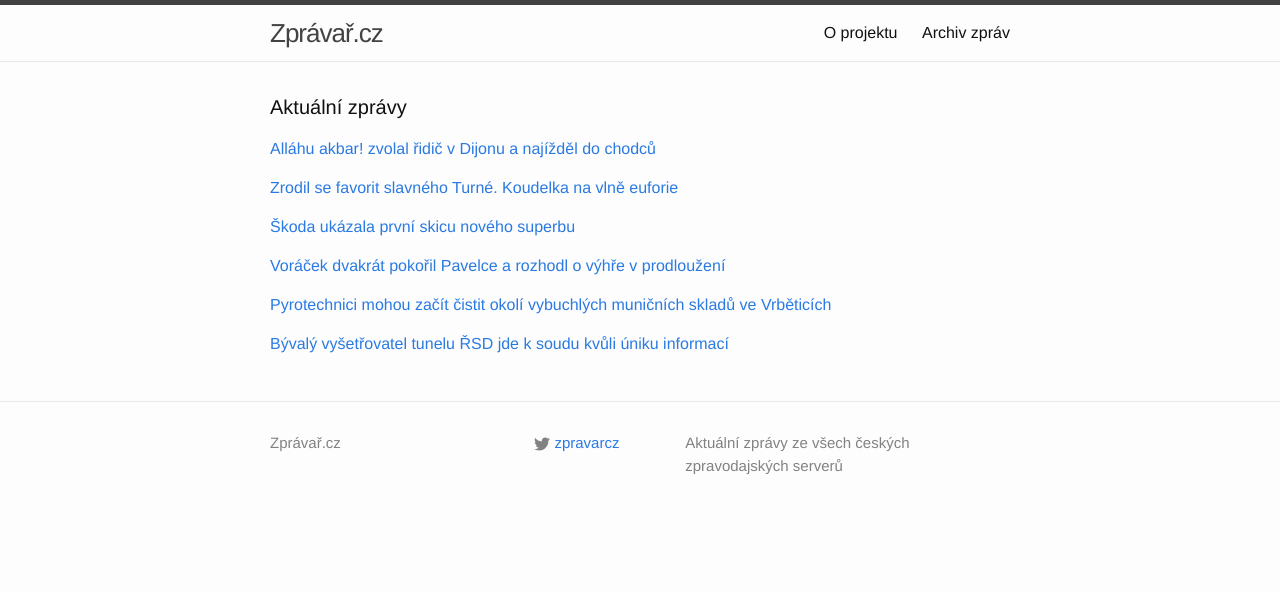
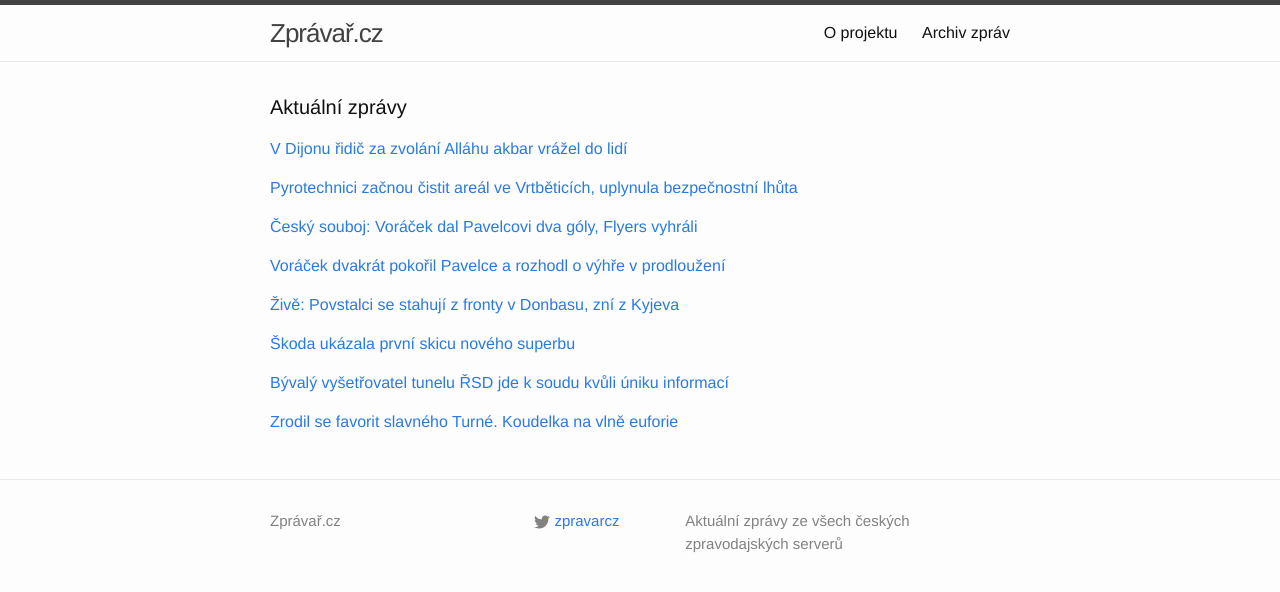
Before and after one commit to adliska/zpravar, a Jekyll site: the page built from index.html, in a window 1280 px wide. Shown: the top 592 px of the page. Built offline with Jekyll 4.4.1, drawn with Linux system fonts in a browser that asks for light colours; some of the changed lines change nothing that is shown.

Commit message:
zpravar news update

```diff
--- a/index.html
+++ b/index.html
@@ -5,28 +5,30 @@ layout: default
 <div class="home">
     <h1 class="page-heading">Aktuální zprávy</h1>
 
-<p><a href="javascript:;" onclick="toggle_visibility('zpravy0')">Alláhu akbar! zvolal řidič v Dijonu a najížděl do chodců</a></p>
+<p><a href="javascript:;" onclick="toggle_visibility('zpravy0')">V Dijonu řidič za zvolání Alláhu akbar vrážel do lidí</a></p>
 <div id="zpravy0" style="display:none">
 <ul>
+<li><a href=http://www.ceskatelevize.cz/ct24/svet/296192-v-dijonu-ridic-za-zvolani-allahu-akbar-vrazel-do-lidi/>V Dijonu řidič za zvolání Alláhu akbar vrážel do lidí - www.ceskatelevize.cz</a></li>
 <li><a href=http://echo24.cz/a/wPEwz>Alláhu akbar! zvolal řidič v Dijonu a najížděl do chodců - echo24.cz</a></li>
 <li><a href=http://www.lidovky.cz/ve-vychodni-francii-ridic-za-zvolani-allahu-akbar-vrazel-do-lidi-psx-/zpravy-svet.aspx?c=A141222_071233_ln_zahranici_mct>Ve východní Francii řidič za zvolání Alláhu akbar vrážel do lidí  - www.lidovky.cz</a></li>
 <li><a href=http://www.ceskatelevize.cz/ct24/svet/296192-ve-vychodni-francii-ridic-za-zvolani-allahu-akbar-vrazel-do-lidi/>Ve východní Francii řidič za zvolání Alláhu akbar vrážel do lidí - www.ceskatelevize.cz</a></li>
 <li><a href=http://zpravy.idnes.cz/ridic-ve-francii-srazel-lidi-na-chodniku-volal-allahu-akbar-pnr-/zahranicni.aspx?c=A141222_065728_zahranicni_skr>Řidič ve Francii provolával Alláhu akbar a srážel lidi na chodníku - zpravy.idnes.cz</a></li>
 <li><a href=http://zpravy.aktualne.cz/zahranici/dusevne-nemocny-ridic-najizdel-na-chodce-11-jich-zranil/r~394c8462899c11e49bec0025900fea04/>Duševně nemocný řidič najížděl na chodce, 11 jich zranil - zpravy.aktualne.cz</a></li>
 </ul>
-</div><p><a href="javascript:;" onclick="toggle_visibility('zpravy1')">Zrodil se favorit slavného Turné. Koudelka na vlně euforie</a></p>
+</div><p><a href="javascript:;" onclick="toggle_visibility('zpravy1')">Pyrotechnici začnou čistit areál ve Vrtběticích, uplynula bezpečnostní lhůta</a></p>
 <div id="zpravy1" style="display:none">
 <ul>
-<li><a href=http://sport.aktualne.cz/zrodil-se-favorit-slavneho-turne-koudelka-na-vlne-euforie/r~06a6aeac894c11e49e4b0025900fea04/>Zrodil se favorit slavného Turné. Koudelka na vlně euforie - sport.aktualne.cz</a></li>
-<li><a href=http://sport.aktualne.cz/nohy-se-mi-neklepaly-uzivam-si-to-tesi-koudelku/r~06a6aeac894c11e49e4b0025900fea04/>Nohy se mi neklepaly, užívám si to, těší Koudelku - sport.aktualne.cz</a></li>
-<li><a href=http://www.tyden.cz/rubriky/sport/zimni-sporty/famozni-koudelka-nechci-aby-ten-sen-skoncil-skoky-si-uzivam_328042.html>Famózní Koudelka: Nechci, aby ten sen skončil. Skoky si užívám - www.tyden.cz</a></li>
+<li><a href=http://www.denik.cz/z_domova/pyrotechnici-zacnou-cistit-areal-ve-vrtbeticich-uplynula-bezpecnostni2014.html>Pyrotechnici začnou čistit areál ve Vrtběticích, uplynula bezpečnostní lhůta - www.denik.cz</a></li>
+<li><a href=http://domaci.ihned.cz/c1-63290980-pyrotechnici-mohou-zacit-cistit-okoli-vybuchlych-municnich-skladu-ve-vrbeticich>Pyrotechnici mohou začít čistit okolí vybuchlých muničních skladů ve Vrběticích - domaci.ihned.cz</a></li>
+<li><a href=http://www.lidovky.cz/pyrotechnici-zacnou-cistit-areal-ve-vrbeticich-lhuta-uplynula-pvp-/zpravy-domov.aspx?c=A141222_073926_ln_domov_mct>Pyrotechnici začnou čistit areál ve Vrběticích, lhůta uplynula  - www.lidovky.cz</a></li>
+<li><a href=http://www.novinky.cz/domaci/357008-v-municnim-arealu-u-vrbetic-je-desaty-den-klid-pyrotechnici-ho-zacnou-cistit.html>V muničním areálu u Vrbětic je desátý den klid, pyrotechnici ho začnou čistit  - www.novinky.cz</a></li>
 </ul>
-</div><p><a href="javascript:;" onclick="toggle_visibility('zpravy2')">Škoda ukázala první skicu nového superbu</a></p>
+</div><p><a href="javascript:;" onclick="toggle_visibility('zpravy2')">Český souboj: Voráček dal Pavelcovi dva góly, Flyers vyhráli</a></p>
 <div id="zpravy2" style="display:none">
 <ul>
-<li><a href=http://www.novinky.cz/auto/356789-skoda-ukazala-prvni-skicu-noveho-superbu.html>Škoda ukázala první skicu nového superbu - www.novinky.cz</a></li>
-<li><a href=http://auto.idnes.cz/skici-nove-skody-superb-0s5-/ak_aktual.aspx?c=A141221_223207_ak_aktual_fdv>Škoda ukazuje nový superb na prvních skicách - auto.idnes.cz</a></li>
-<li><a href=http://auto.ihned.cz/novinky/c1-63288980-skoda-ukazala-novy-superb-zatim-jen-na-skice-a-zezadu>Škoda ukázala nový Superb. Zatím jen na skice a zezadu - auto.ihned.cz</a></li>
+<li><a href=http://www.tyden.cz/rubriky/sport/hokej/nhl/cesky-souboj-voracek-dal-pavelcovi-dva-goly-flyers-vyhrali_328047.html>Český souboj: Voráček dal Pavelcovi dva góly, Flyers vyhráli - www.tyden.cz</a></li>
+<li><a href=http://sport.aktualne.cz/voracek-exceluje-pavelcovi-dal-dva-goly-a-rozhodl-o-vyhre/r~770aea5689a011e4ab15002590604f2e/>Voráček exceluje, Pavelcovi dal dva góly a rozhodl o výhře - sport.aktualne.cz</a></li>
+<li><a href=http://www.sportovninoviny.cz/zpravy/voracek-dvakrat-pokoril-pavelce-a-rozhodl-o-vyhre-v-prodlouzeni/1161580>Voráček dvakrát pokořil Pavelce a rozhodl o výhře v prodloužení - www.sportovninoviny.cz</a></li>
 </ul>
 </div><p><a href="javascript:;" onclick="toggle_visibility('zpravy3')">Voráček dvakrát pokořil Pavelce a rozhodl o výhře v prodloužení</a></p>
 <div id="zpravy3" style="display:none">
@@ -35,18 +37,32 @@ layout: default
 <li><a href=http://www.rozhlas.cz/_zprava/vorackova-jizda-v-nhl-pokracuje-dvakrat-prekonal-pavelce--1435486>Voráčkova jízda v NHL pokračuje, dvakrát překonal Pavelce - www.rozhlas.cz</a></li>
 <li><a href=http://hokej.idnes.cz/voracek-dal-dva-goly-pavelcovi-dea-/nhl.aspx?c=A141222_071512_nhl_Mkr>Voráček dal dva góly Pavelcovi a udržel se na čele bodování NHL - hokej.idnes.cz</a></li>
 </ul>
-</div><p><a href="javascript:;" onclick="toggle_visibility('zpravy4')">Pyrotechnici mohou začít čistit okolí vybuchlých muničních skladů ve Vrběticích</a></p>
+</div><p><a href="javascript:;" onclick="toggle_visibility('zpravy4')">Živě: Povstalci se stahují z fronty v Donbasu, zní z Kyjeva</a></p>
 <div id="zpravy4" style="display:none">
 <ul>
-<li><a href=http://domaci.ihned.cz/c1-63290980-pyrotechnici-mohou-zacit-cistit-okoli-vybuchlych-municnich-skladu-ve-vrbeticich>Pyrotechnici mohou začít čistit okolí vybuchlých muničních skladů ve Vrběticích - domaci.ihned.cz</a></li>
-<li><a href=http://www.lidovky.cz/pyrotechnici-zacnou-cistit-areal-ve-vrbeticich-lhuta-uplynula-pvp-/zpravy-domov.aspx?c=A141222_073926_ln_domov_mct>Pyrotechnici začnou čistit areál ve Vrběticích, lhůta uplynula  - www.lidovky.cz</a></li>
-<li><a href=http://www.novinky.cz/domaci/357008-v-municnim-arealu-u-vrbetic-je-desaty-den-klid-pyrotechnici-ho-zacnou-cistit.html>V muničním areálu u Vrbětic je desátý den klid, pyrotechnici ho začnou čistit  - www.novinky.cz</a></li>
+<li><a href=http://zpravy.aktualne.cz/zahranici/zive-pondeli-22-prosince-ukrajina-rusko-separatiste/r~b9ac2c9885dc11e4aff10025900fea04/>Živě: Povstalci se stahují z fronty v Donbasu, zní z Kyjeva - zpravy.aktualne.cz</a></li>
+<li><a href=http://zahranicni.ihned.cz/evropa-slovensko/c1-63291160-povstalci-v-donbasu-se-udajne-stahuji-z-dohodnute-linie-primeri>Povstalci v Donbasu se údajně stahují z dohodnuté linie příměří - zahranicni.ihned.cz</a></li>
+<li><a href=http://www.ceskatelevize.cz/ct24/svet/296194-donbas-rebelove-v-cele-s-rusy-se-pry-stahuji-z-fronty/>Donbas: Rebelové v čele s Rusy se prý stahují z fronty - www.ceskatelevize.cz</a></li>
 </ul>
-</div><p><a href="javascript:;" onclick="toggle_visibility('zpravy5')">Bývalý vyšetřovatel tunelu ŘSD jde k soudu kvůli úniku informací</a></p>
+</div><p><a href="javascript:;" onclick="toggle_visibility('zpravy5')">Škoda ukázala první skicu nového superbu</a></p>
 <div id="zpravy5" style="display:none">
+<ul>
+<li><a href=http://www.novinky.cz/auto/356789-skoda-ukazala-prvni-skicu-noveho-superbu.html>Škoda ukázala první skicu nového superbu - www.novinky.cz</a></li>
+<li><a href=http://auto.idnes.cz/skici-nove-skody-superb-0s5-/ak_aktual.aspx?c=A141221_223207_ak_aktual_fdv>Škoda ukazuje nový superb na prvních skicách - auto.idnes.cz</a></li>
+<li><a href=http://auto.ihned.cz/novinky/c1-63288980-skoda-ukazala-novy-superb-zatim-jen-na-skice-a-zezadu>Škoda ukázala nový Superb. Zatím jen na skice a zezadu - auto.ihned.cz</a></li>
+</ul>
+</div><p><a href="javascript:;" onclick="toggle_visibility('zpravy6')">Bývalý vyšetřovatel tunelu ŘSD jde k soudu kvůli úniku informací</a></p>
+<div id="zpravy6" style="display:none">
 <ul>
 <li><a href=http://zpravy.e15.cz/domaci/udalosti/byvaly-vysetrovatel-tunelu-rsd-jde-k-soudu-kvuli-uniku-informaci-1147888>Bývalý vyšetřovatel tunelu ŘSD jde k soudu kvůli úniku informací - zpravy.e15.cz</a></li>
 <li><a href=http://zpravy.idnes.cz/vysetrovatel-rsd-jde-k-soudu-kotrc-unik-informaci-fs1-/domaci.aspx?c=A141222_073344_domaci_skr>Bývalý vyšetřovatel tunelování ŘSD je obžalován z úniku informací - zpravy.idnes.cz</a></li>
 <li><a href=http://www.novinky.cz/krimi/357006-byvaly-vysetrovatel-tunelovani-rsd-pujde-k-soudu.html>Bývalý vyšetřovatel tunelování ŘSD půjde k soudu  - www.novinky.cz</a></li>
 </ul>
+</div><p><a href="javascript:;" onclick="toggle_visibility('zpravy7')">Zrodil se favorit slavného Turné. Koudelka na vlně euforie</a></p>
+<div id="zpravy7" style="display:none">
+<ul>
+<li><a href=http://sport.aktualne.cz/zrodil-se-favorit-slavneho-turne-koudelka-na-vlne-euforie/r~06a6aeac894c11e49e4b0025900fea04/>Zrodil se favorit slavného Turné. Koudelka na vlně euforie - sport.aktualne.cz</a></li>
+<li><a href=http://sport.aktualne.cz/nohy-se-mi-neklepaly-uzivam-si-to-tesi-koudelku/r~06a6aeac894c11e49e4b0025900fea04/>Nohy se mi neklepaly, užívám si to, těší Koudelku - sport.aktualne.cz</a></li>
+<li><a href=http://www.tyden.cz/rubriky/sport/zimni-sporty/famozni-koudelka-nechci-aby-ten-sen-skoncil-skoky-si-uzivam_328042.html>Famózní Koudelka: Nechci, aby ten sen skončil. Skoky si užívám - www.tyden.cz</a></li>
+</ul>
 </div></div>
```
